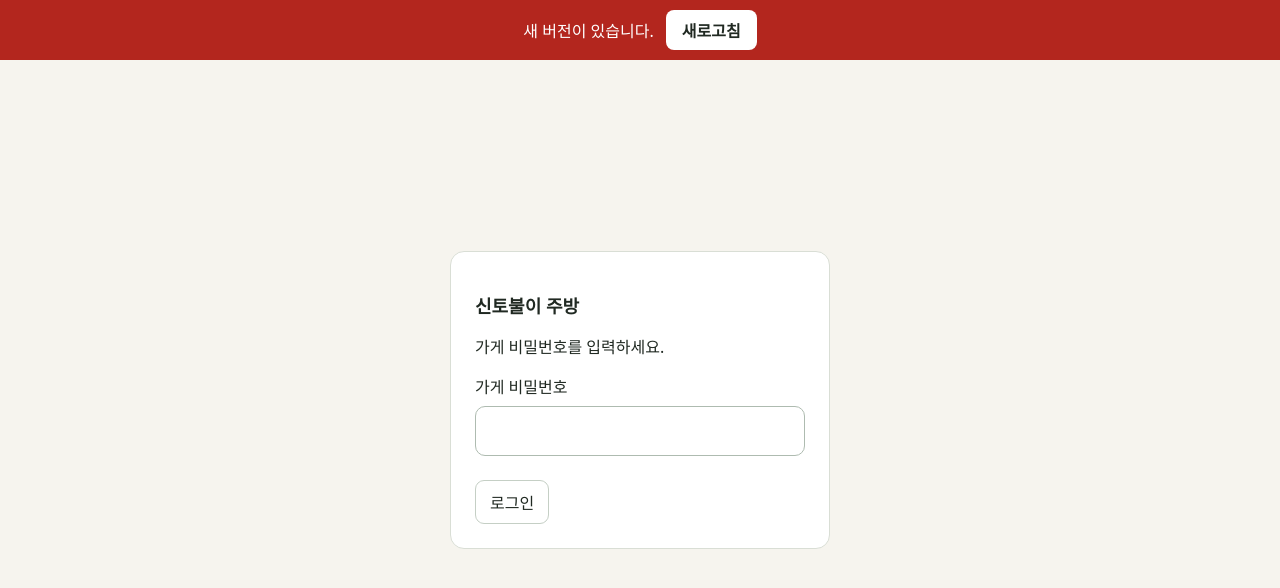
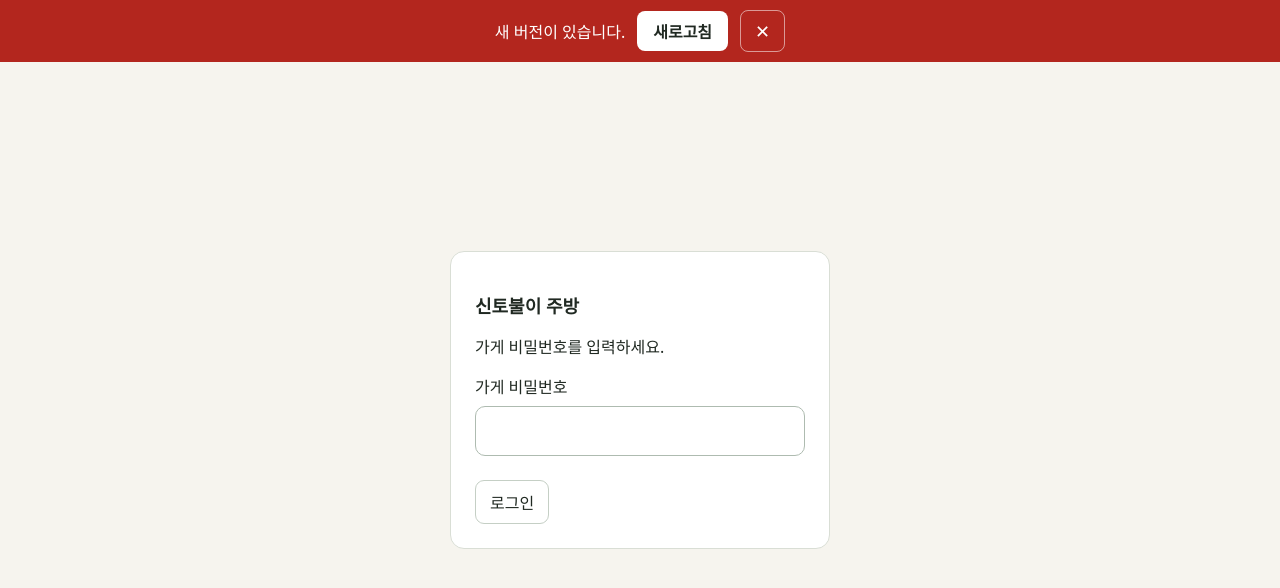
Before and after one commit to terrysf-web/shintoebulyi, a website: page kitchen.html in a window 1280 px wide. Drawn offline with Linux system fonts and the light colour scheme.

Commit message:
Add close button to update banner
Co-Authored-By: Claude Sonnet 5.5 <noreply@anthropic.com>
Claude-Session: https://claude.ai/code/session_01RtC62a6ywnqSx2D8eNqmt4

```diff
--- a/kitchen.html
+++ b/kitchen.html
@@ -1,4 +1,4 @@
-<!doctype html><html lang="ko"><meta charset="utf-8"><meta name="viewport" content="width=device-width,initial-scale=1"><meta name="build" content="20261126063206"><title>Shin Toe Bul Yi 주방</title>
+<!doctype html><html lang="ko"><meta charset="utf-8"><meta name="viewport" content="width=device-width,initial-scale=1"><meta name="build" content="20261126063419"><title>Shin Toe Bul Yi 주방</title>
 <style>
 *{box-sizing:border-box}body{margin:0;background:#f6f4ee;color:#202922;font:16px system-ui,sans-serif}
 header{background:#193b30;color:#fff;padding:12px 20px;display:flex;justify-content:space-between;align-items:center;gap:10px;flex-wrap:wrap}
@@ -183,12 +183,15 @@ el('logout').onclick=()=>{if(adapter)adapter.signOut();};
   const go=()=>{try{sessionStorage.setItem('stby-upd',String(Date.now()));}catch{}const u=new URL(location.href);u.searchParams.set('_',Date.now());location.replace(u.toString());};
   if('serviceWorker' in navigator)navigator.serviceWorker.getRegistration().then(reg=>reg?reg.update():null).catch(()=>{}).then(go);else go();
  };
- bar.append(label,btn);document.body.append(bar);
+ const close=document.createElement('button');close.textContent='✕';close.setAttribute('aria-label','닫기');
+ close.style.cssText='min-height:40px;min-width:40px;background:transparent;color:#fff;border:1px solid #ffffff88;border-radius:8px;font-size:18px';
+ close.onclick=()=>{try{sessionStorage.setItem('stby-dismissed',bar.dataset.build||'');}catch{}bar.hidden=true;};
+ bar.append(label,btn,close);document.body.append(bar);
  const check=async()=>{
   try{
    const r=await fetch('version.json?'+Date.now(),{cache:'no-store'});
    const j=await r.json();
-   if(j&&j.build&&BUILD&&String(j.build)>BUILD&&!recentlyUpdated())bar.hidden=false;
+   if(j&&j.build&&BUILD&&String(j.build)>BUILD&&!recentlyUpdated()&&sessionStorage.getItem('stby-dismissed')!==String(j.build)){bar.dataset.build=String(j.build);bar.hidden=false;}
   }catch{}
  };
  check();
--- a/sw.js
+++ b/sw.js
@@ -1,5 +1,5 @@
 // 온라인이면 항상 최신 파일을 받고, 오프라인이면 저장해 둔 파일로 엽니다.
-const CACHE = 'stby-pos-v9';
+const CACHE = 'stby-pos-v10';
 const PRECACHE = ['./', 'index.html', 'manifest.webmanifest', 'icon-180.png', 'icon-192.png', 'icon-512.png'];
 const OPTIONAL = ['config.js', 'sync.bundle.js', 'kitchen.html', 'order.webmanifest'];
 
--- a/version.json
+++ b/version.json
@@ -1 +1 @@
-{"build": "20261126063206"}
+{"build": "20261126063419"}
```
Also changed, not shown: index.html (+4 -3 lines).
